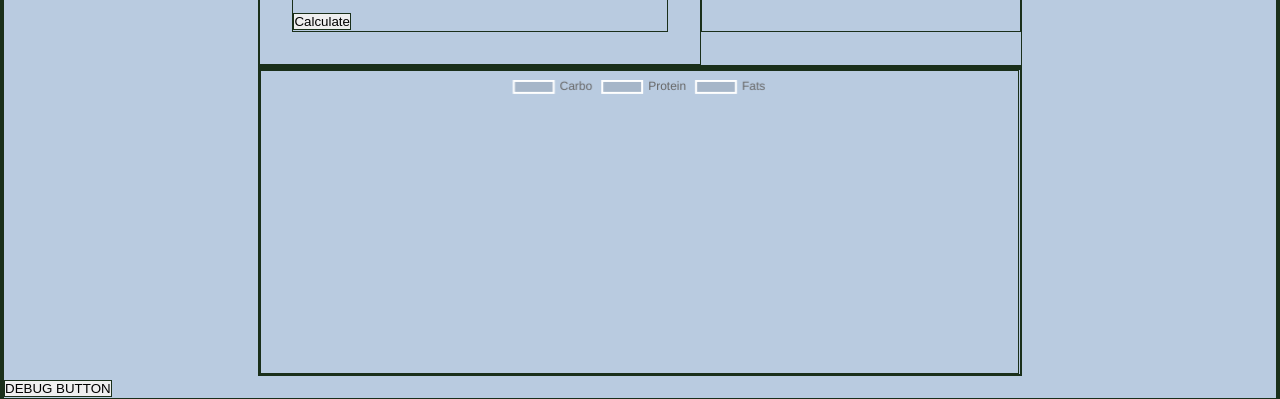
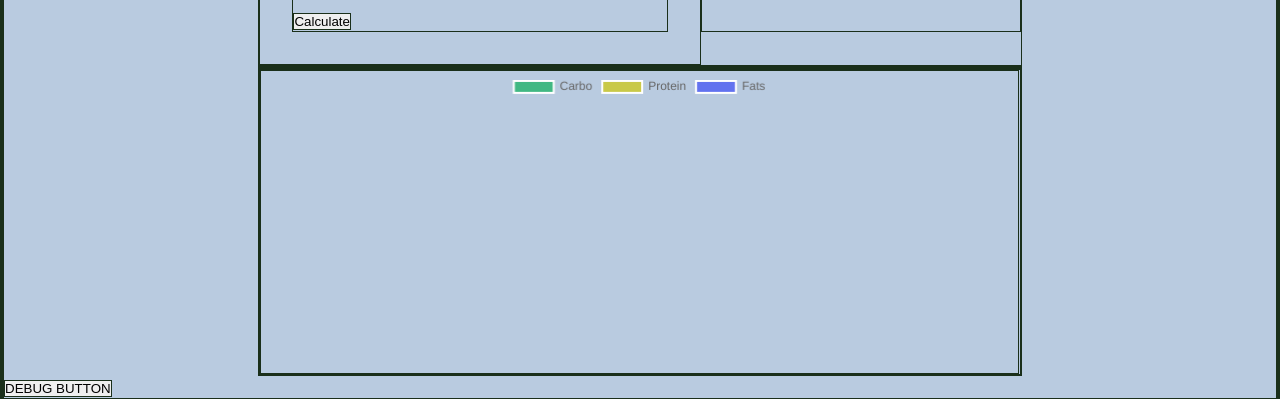
Before and after one commit to jeremy-mazzocco/my-project-Neurtuta, a Vue app in the folder vite-neurtuta/: page / in a window 1280 px wide. Shown: the part 684-1083 px from the top of the page. Built offline with nearby package versions, Linux system fonts and the light colour scheme.

Commit message:
add percentge to graph

```diff
--- a/vite-neurtuta/src/components/AppGraph.vue
+++ b/vite-neurtuta/src/components/AppGraph.vue
@@ -17,22 +17,44 @@ export default {
         Doughnut
     },
     computed: {
-        chartData() {
+
+        // chart in calories
+        chartDataCal() {
             return {
                 labels: ['Carbo', 'Protein', 'Fats'],
                 datasets: [
                     {
-                        data: [store.myData.carboDayCalories, store.myData.proteinDayCalories, store.myData.fatsDayCalories]
+                        backgroundColor: ['#41B883', '#c9c948', '#6272ef'],
+                        data: [store.myData.carboDayPercentage, store.myData.proteinDayPercentage, store.myData.fatsDayPercentage]
                     }
                 ]
             }
         },
-        chartOptions() {
+        chartOptionsCal() {
             return {
                 responsive: true,
                 maintainAspectRatio: false
             }
-        }
+        },
+
+        // chart in grams
+        // chartDataGrams() {
+        //     return {
+        //         labels: ['Carbo', 'Protein', 'Fats'],
+        //         datasets: [
+        //             {
+        //                 backgroundColor: ['#41B883', '#c9c948', '#6272ef'],
+        //                 data: [store.myData.carboDay, store.myData.proteinDay, store.myData.fatsDay]
+        //             }
+        //         ]
+        //     }
+        // },
+        // chartOptionsGrams() {
+        //     return {
+        //         responsive: true,
+        //         maintainAspectRatio: false
+        //     }
+        // }
     },
     data() {
         return {
@@ -44,9 +66,12 @@ export default {
 
 <template>
     <section>
-        <div>
-            <Doughnut :data="chartData" :options="chartOptions" />
+        <div class="chart">
+            <Doughnut :data="chartDataCal" :options="chartOptionsCal" />
         </div>
+        <!-- <div class="chart">
+            <Doughnut :data="chartDataGrams" :options="chartOptionsGrams" />
+        </div> -->
     </section>
 </template>
 
--- a/vite-neurtuta/src/components/AppMe.vue
+++ b/vite-neurtuta/src/components/AppMe.vue
@@ -43,6 +43,11 @@ export default {
             // Calculate carbs grams and calories
             store.myData.carboDayCalories = Math.floor(store.myData.caloriesDay - (store.myData.proteinDayCalories + store.myData.fatsDayCalories));
             store.myData.carboDay = Math.floor(store.myData.carboDayCalories / 4);
+
+            // Calculate percentage fro graph
+            store.myData.carboDayPercentage = Math.floor(store.myData.carboDayCalories / store.myData.caloriesDay * 100);
+            store.myData.proteinDayPercentage = Math.floor(store.myData.proteinDayCalories / store.myData.caloriesDay * 100);
+            store.myData.fatsDayPercentage = Math.floor(store.myData.fatsDayCalories / store.myData.caloriesDay * 100);
 
         },
     },
--- a/vite-neurtuta/src/store.js
+++ b/vite-neurtuta/src/store.js
@@ -20,7 +20,10 @@ export const store = reactive({
         fatsDay: 0,
         carboDayCalories: 0,
         proteinDayCalories: 0,
-        fatsDayCalories: 0
+        fatsDayCalories: 0,
+        carboDayPercentage: 0,
+        proteinDayPercentage: 0,
+        fatsDayPercentage: 0,
     },
     myFood: {
         mealCalories: 0,
```
